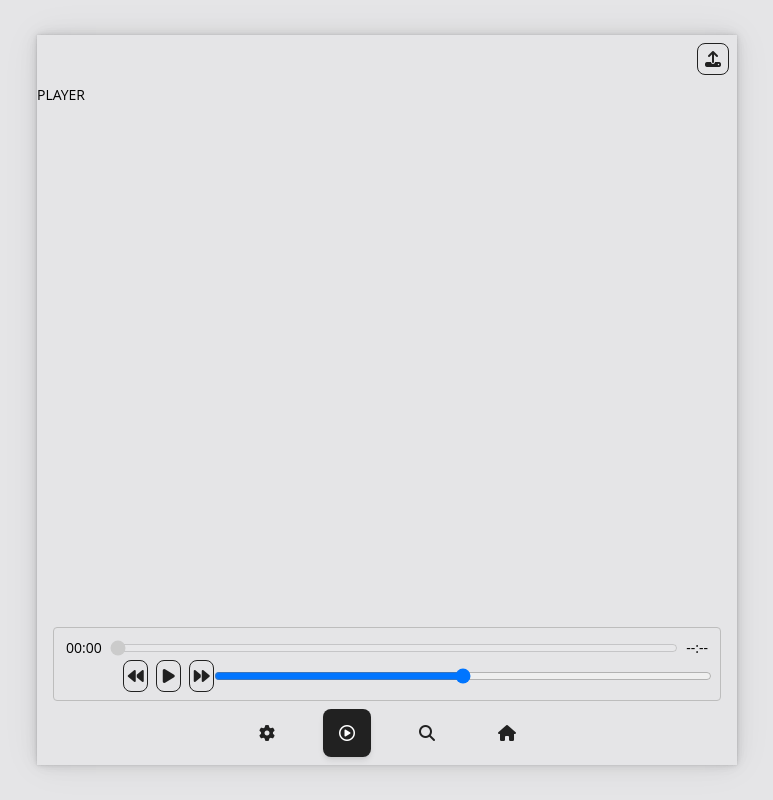
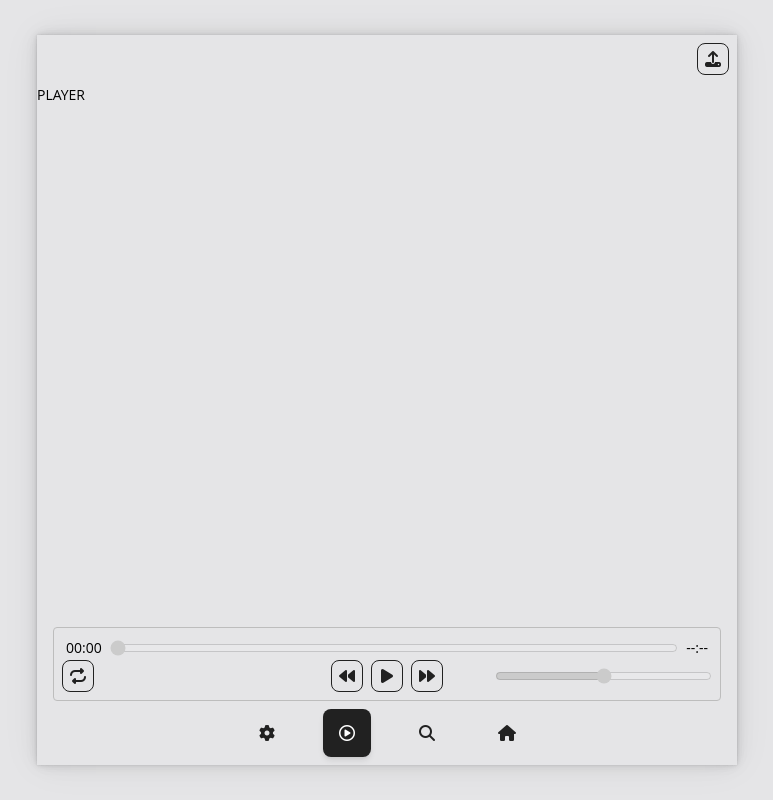
Before and after one commit to tsepo4kin/react-player, a React (Vite) app: page /#/player in a window 1280 px wide. Shown: the whole page, without its empty margins (253-1026 px from the left). Built offline with nearby package versions, Linux system fonts and the light colour scheme.

Commit message:
feat: repeat button, fix slider length

```diff
--- a/src/ui/components/mySlider/mySlider.tsx
+++ b/src/ui/components/mySlider/mySlider.tsx
@@ -16,7 +16,7 @@ const mySlider: FC<ISliderProps> = ({
 	return (
 		<input
 			disabled={disabled}
-			className={[className, 'w-full cursor-pointer'].join(' ')}
+			className={[className, 'cursor-pointer'].join(' ')}
 			type="range"
 			min={0}
 			max={100}
--- a/src/ui/widgets/audioItem/audioItem.tsx
+++ b/src/ui/widgets/audioItem/audioItem.tsx
@@ -48,12 +48,9 @@ const AudioItem: FC<IAudioItem> = ({
 						: 'https://i.pinimg.com/474x/d7/80/99/d780998902c6e43eee27b1cfc1469384.jpg'
 				}
 			/>
-			<div className="flex flex-col w-full ">
-				<p className="truncate">{(song && song.name) || song.title}</p>
-				<p className="truncate">Song author</p>
-			</div>
+			<p className="truncate">{(song && song.name) || song.title}</p>
 			{canDelete && idx !== undefined && (
-				<div>
+				<div className='ml-auto'>
 					<MyIconBtn
 						size="sm"
 						variant="outlined"
@@ -68,7 +65,7 @@ const AudioItem: FC<IAudioItem> = ({
 			)}
 
 			{canDownload && (
-				<div>
+				<div className='ml-auto'>
 					<MyIconBtn
 						size="sm"
 						variant="outlined"
--- a/src/ui/widgets/player/player.tsx
+++ b/src/ui/widgets/player/player.tsx
@@ -10,6 +10,7 @@ const Player: FC = () => {
 	const [isPlayed, setIsPlayed] = useState(false);
 	const [audioRange, setAudioRange] = useState(0);
 	const [volumeRange, setVolumeRange] = useState(0.5);
+	const [loop, setLoop] = useState(false);
 
 	const audioRef = useRef<HTMLAudioElement | null>(new Audio());
 
@@ -66,8 +67,19 @@ const Player: FC = () => {
 	};
 
 	const onSongEnd = () => {
-		setIsPlayed(false);
+		if (loop) {
+			audioRef.current?.play();
+		} else {
+			onNext();
+		}
 	};
+
+	const repeat = () => {
+		if (audioRef.current) {
+			setLoop(!loop);
+			audioRef.current.loop = loop;
+		}
+	}
 
 	return (
 		<div className="border border-gray-400 rounded py-2 px-2">
@@ -82,7 +94,13 @@ const Player: FC = () => {
 			/>
 
 			<div className="flex justify-center">
-				<div className="mr-auto w-20"></div>
+				<div className="mr-auto w-1/3">
+					<MyIconBtn size="sm" variant='outlined' onClick={repeat}>
+						<i className="fa-solid fa-repeat">
+							{Boolean(loop) && 1}
+						</i>
+					</MyIconBtn>
+				</div>
 
 				<MyIconBtn size="sm" variant="outlined" onClick={onPrev}>
 					<i className="fa-solid fa-backward" />
@@ -106,8 +124,8 @@ const Player: FC = () => {
 				</MyIconBtn>
 
 				<MySlider
-					disabled={false}
-					className="ml-auto w-20 cursor-pointer"
+					disabled={!currentTrack}
+					className="ml-auto w-1/3 cursor-pointer"
 					value={volumeRange * 100}
 					onChange={e => onVolumeChange(e.target.value)}
 				/>
```
Also changed, not shown: 1 other file (tests, documents, lock files or other folders).
